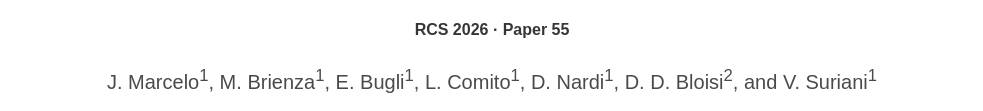
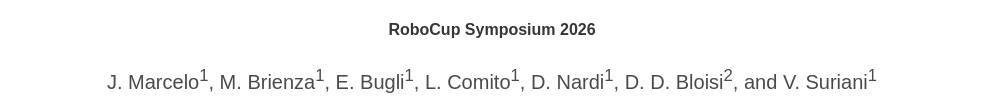
Before and after one commit to Lab-RoCoCo-Sapienza/semantic-WBC, a plain HTML site: page index.html in a window 1280 px wide. Shown: the part 193-304 px from the top of the page, without its empty margins (148-1131 px from the left). Drawn offline with nearby package versions, Linux system fonts and the light colour scheme; some icons are missing; a web font is replaced by a local one.

Commit message:
Removed Paper

```diff
--- a/index.html
+++ b/index.html
@@ -49,7 +49,7 @@
             <!-- <img style="height:6vw; margin-bottom: 3px;" src="assets/images/logo.png" alt="Logo"> -->
 
             <h1 class="title is-2 publication-title">Semantic Audio-driven Understanding for Dynamic Humanoid Whole Body Control</h1>
-            <h2 class="title is-6 publication-title">RCS 2026 · Paper 55</h2>
+            <h2 class="title is-6 publication-title">RoboCup Symposium 2026</h2>
 
             <div class="is-size-5 publication-authors">
               <span class="author-block">J. Marcelo<sup>1</sup></span>,
```
